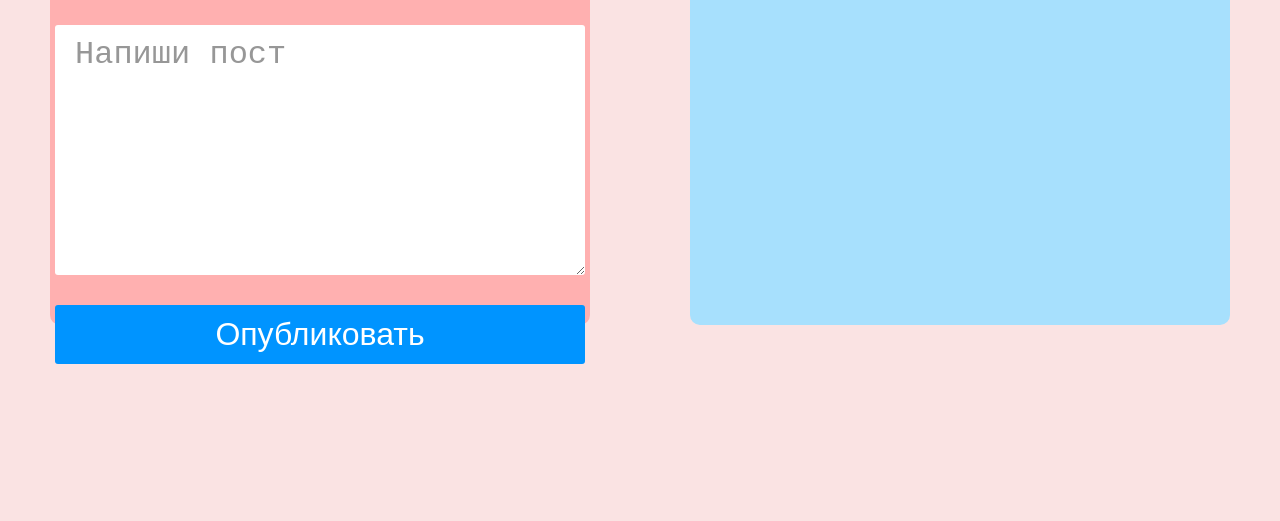
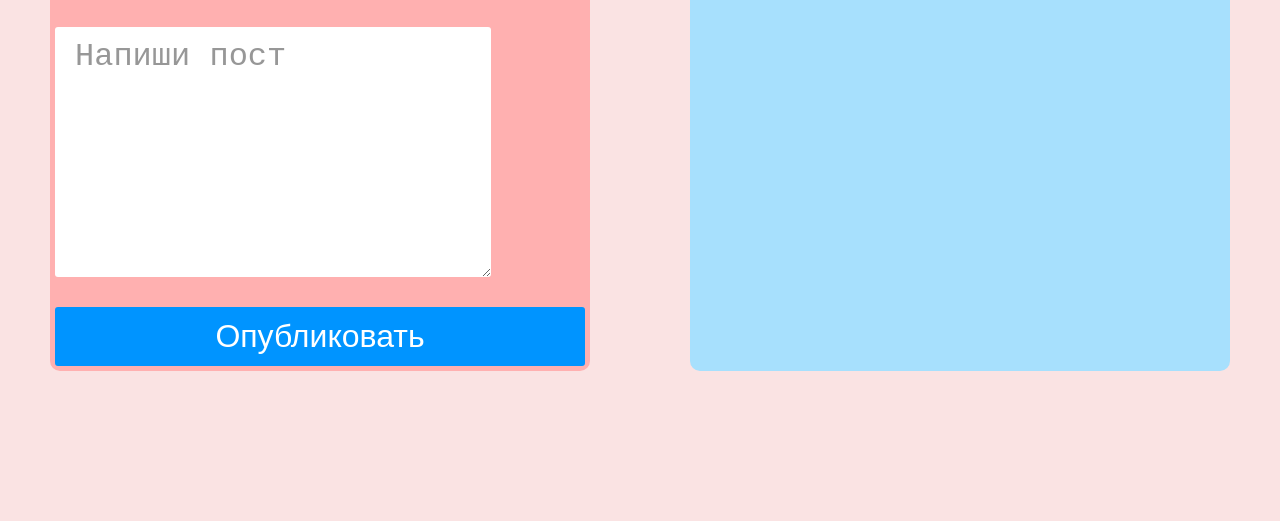
Before and after one commit to Saharevich/blog-app, a plain HTML site: page index.html in a window 1280 px wide. Shown: the part 325-846 px from the top of the page. Before the commit the page ends 800 px from the top, so only its background shows below. Drawn offline with Linux system fonts and the light colour scheme.

Commit message:
second commit

```diff
--- a/index.css
+++ b/index.css
@@ -39,7 +39,7 @@ p, h1, h2 {
     box-sizing: border-box;
     padding: 5px 5px;
     width: calc(50% - 50px);
-    max-height: 500px;
+    max-height: 546px;
     flex-direction: column;
     border-radius: 10px;
     background-color: #ffb0b0;
@@ -69,6 +69,7 @@ p, h1, h2 {
     box-sizing: border-box;
     margin-bottom: 30px;
     padding: 10px 20px;
+    max-width: 435.5px;
     min-height: 250px;
     font-weight: 400;
     font-size: 32px;
```
